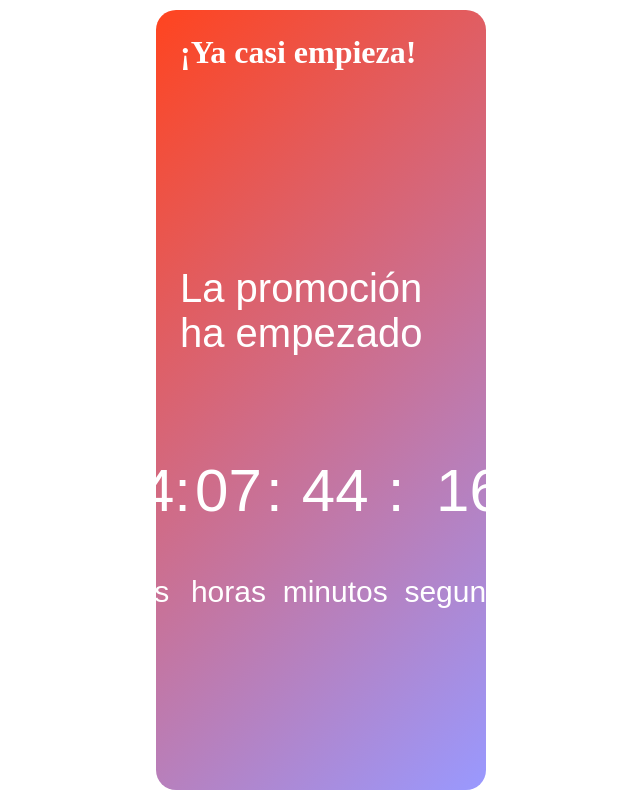
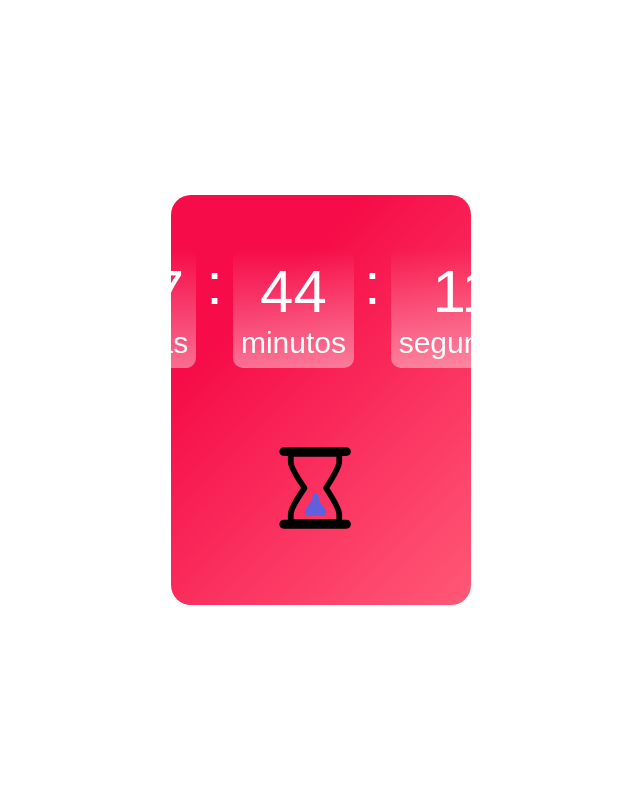
Before and after one commit to UzyOrg/Countdown, a plain HTML site: page index.html in a window 1280 px wide. Shown: the top 800 px of the page, without its empty margins (319-959 px from the left). Drawn offline with nearby package versions, Linux system fonts and the light colour scheme; a web font is replaced by a local one.

Commit message:
Countdown design with points

```diff
--- a/index.html
+++ b/index.html
@@ -9,7 +9,6 @@
   </head>
   <body>
     <div class="card">
-      <h1>¡Ya casi empieza!</h1>
       <div id="contador">La promoción aún no ha empezado</div>
     <script>
       const fecha1 = new Date("July 30, 2024 12:00:00 GMT-0600").toLocaleString(
@@ -39,16 +38,16 @@
         let fechaLimite;
 
         if (horaGMT6 < primeraFechaLimite) {
-          texto = "La promoción casi ha empezado";
+          // texto = "La promoción casi ha empezado";
           fechaLimite = primeraFechaLimite;
         } else if (horaGMT6 < segundaFechaLimite) {
-          texto = "La promoción ha empezado";
+          // texto = "La promoción ha empezado";
           fechaLimite = segundaFechaLimite;
         } else {
-          texto = "La promoción ha acabado";
-          document.getElementById(
-            "contador"
-          ).innerHTML = `<p class="texto">${texto}</p>`;
+          // texto = "La promoción ha acabado";
+          // document.getElementById(
+          //   "contador"
+          // ).innerHTML = `<p class="texto">${texto}</p>`;
           return;
         }
 
@@ -67,7 +66,7 @@
       function obtenerTiempoRestante(horaGMT6, fechaLimite) {
         const diferencia = fechaLimite - new Date(horaGMT6);
         return {
-          dias: Math.floor(diferencia / (1000 * 60 * 60 * 24)),
+          // dias: Math.floor(diferencia / (1000 * 60 * 60 * 24)),
           horas: Math.floor(
             (diferencia % (1000 * 60 * 60 * 24)) / (1000 * 60 * 60)
           ),
@@ -77,17 +76,12 @@
       }
 
       function formatoTiempo(tiempo) {
-        return `<div class="counter-time"><p>${tiempo.dias
+        return `<div class="counter-time"><p>${tiempo.horas
           .toString()
           .padStart(
             2,
             "0"
-          )}</p><p class="temporalidad"> días</p></div> : <div class="counter-time"><p>${tiempo.horas
-          .toString()
-          .padStart(
-            2,
-            "0"
-          )}</p><p class="temporalidad"> horas</p> </div>: <div class="counter-time"><p>${tiempo.minutos
+          )}</p><p class="temporalidad"> horas</p> </div> : <div class="counter-time"><p>${tiempo.minutos
           .toString()
           .padStart(
             2,
@@ -98,7 +92,7 @@
       }
 
       // Actualizar el contador cada segundo
-      // const intervalo = setInterval(actualizarContador, 1000);
+      const intervalo = setInterval(actualizarContador, 1000);
 
       // Actualizar el contador al cargar la página
       actualizarContador();
--- a/style.css
+++ b/style.css
@@ -39,21 +39,25 @@
   flex-direction: column;
   justify-content: center;
 }
-  .card{
-    width: 330px;
-    height: 780px;
+.card {
+  width: 300px;
+  height: 410px;
   border-radius: 20px;
   padding: 24px;
   color: white;
-    font-family: 'PP Open Sans','sans-serif';
-    background: linear-gradient(135deg, rgba(255, 68, 31, 1), rgba(153, 153, 255, 1));
+  font-family: "PP Open Sans", "sans-serif";
+  background: rgb(246, 12, 72);
+  background: linear-gradient(
+    135deg,
+    rgba(246, 12, 72, 1) 27%,
+    rgba(255, 89, 119, 1) 100%
+  );
 }
-  .lottie{
+.lottie {
   width: 240px;
   height: 240px;
 }
 #contador {
-    height: 100%;
   display: flex;
   flex-direction: column;
   justify-content: center;
@@ -65,21 +69,31 @@
 }
 .contador {
   display: flex;
+  gap: 10px;
   font-size: 60px;
   font-family: "PP Open Sans Heavy", sans-serif;
 }
+.counter-time {
+  border-radius: 10px;
+  padding: 8px;
+  background: rgb(255, 255, 255);
+  background: linear-gradient(
+    0deg,
+    rgba(255, 255, 255, 0.4) 0%,
+    rgba(255, 255, 255, 0) 100%
+  );
+}
 .counter-time p:first-of-type {
   text-align: center;
-    margin-bottom: 50px;
   min-width: 58.55px;
 }
 .temporalidad {
   font-size: 30px;
   text-align: center;
 }
-  .texto {
+/* .texto {
     margin-bottom: 70px;
-  }
+  } */
 @media screen and (max-width: 600px) {
   #contador {
     font-size: 30px;
```
Lines whose indentation alone changed are shown as unchanged.
